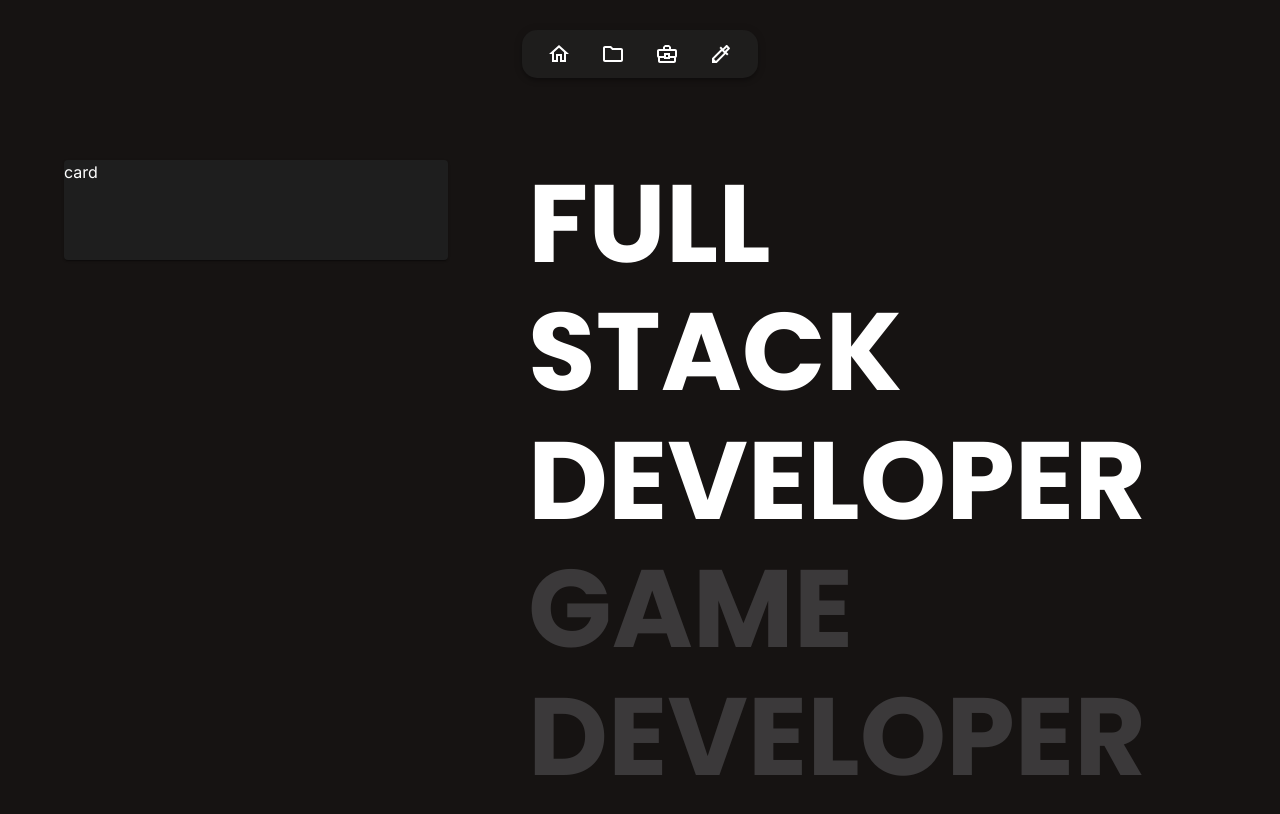
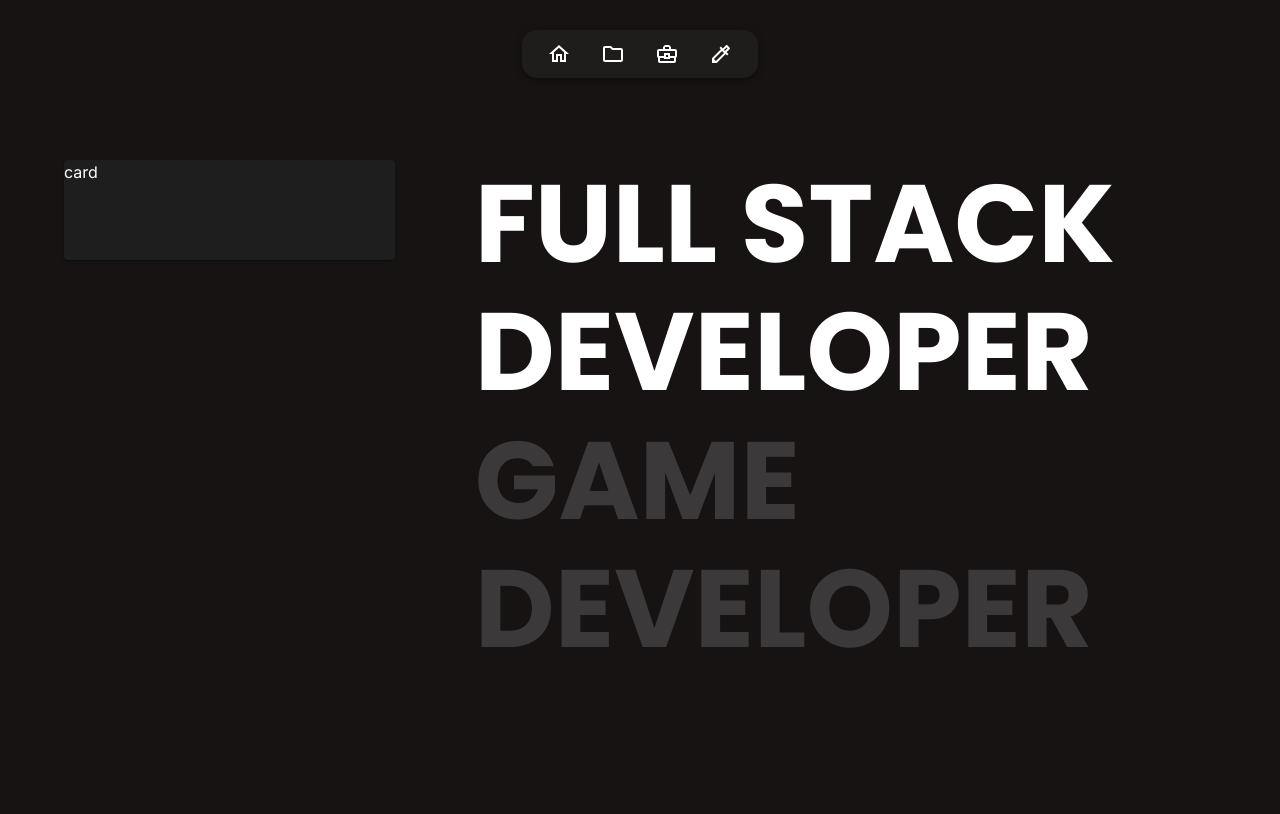
Before and after one commit to rotembab/resume-frontend, a React (Vite) app: page / in a window 1280 px wide. Built offline with nearby package versions, Linux system fonts and the light colour scheme.

Commit message:
changed a few things

```diff
--- a/src/App.tsx
+++ b/src/App.tsx
@@ -11,13 +11,23 @@ import { Container } from '@mui/material';
 
 export default function App() {
   return (
-    <Container>
-      <Grid container paddingTop={20}>
+    <Container maxWidth='lg'>
+      <Grid spacing={10} container paddingTop={20}>
         <NavMenu />
-        <Grid size={4}>
+        <Grid
+          size={{
+            xs: 12,
+            lg: 4,
+          }}
+        >
           <DetailsCard />
         </Grid>
-        <Grid size={8} paddingX={10}>
+        <Grid
+          size={{
+            xs: 12,
+            lg: 8,
+          }}
+        >
           <Routes>
             <Route path='/' element={<HomePage />} />
             <Route path='/projects' element={<ProjectsPage />} />
--- a/src/components/ui/nav-menu/nav-menu.component.tsx
+++ b/src/components/ui/nav-menu/nav-menu.component.tsx
@@ -3,9 +3,7 @@ import { customColors } from '../../../themes/custom-colors';
 import { NavMenuConfig } from './nav-menu-config';
 import { useNavigate } from 'react-router';
 
-type NavMenuProps = {};
-
-export const NavMenu = ({}: NavMenuProps) => {
+export const NavMenu = () => {
   let navigate = useNavigate();
   const config = NavMenuConfig(navigate);
   return (
--- a/src/components/ui/slide-fade-transition/slide-fade-transition-component.tsx
+++ b/src/components/ui/slide-fade-transition/slide-fade-transition-component.tsx
@@ -1,4 +1,4 @@
-import { Fade, Slide } from '@mui/material';
+import { Box, Fade, Slide } from '@mui/material';
 
 type TimeoutAttribute =
   | number
@@ -53,7 +53,7 @@ export const SlideFadeTransition = ({
       timeout={slideTimeout}
       direction={slideDirection}
     >
-      <div>
+      <Box>
         <Fade
           style={fadeStyle}
           in={fadeIn}
@@ -63,7 +63,7 @@ export const SlideFadeTransition = ({
         >
           {children as React.ReactElement}
         </Fade>
-      </div>
+      </Box>
     </Slide>
   );
 };
```
